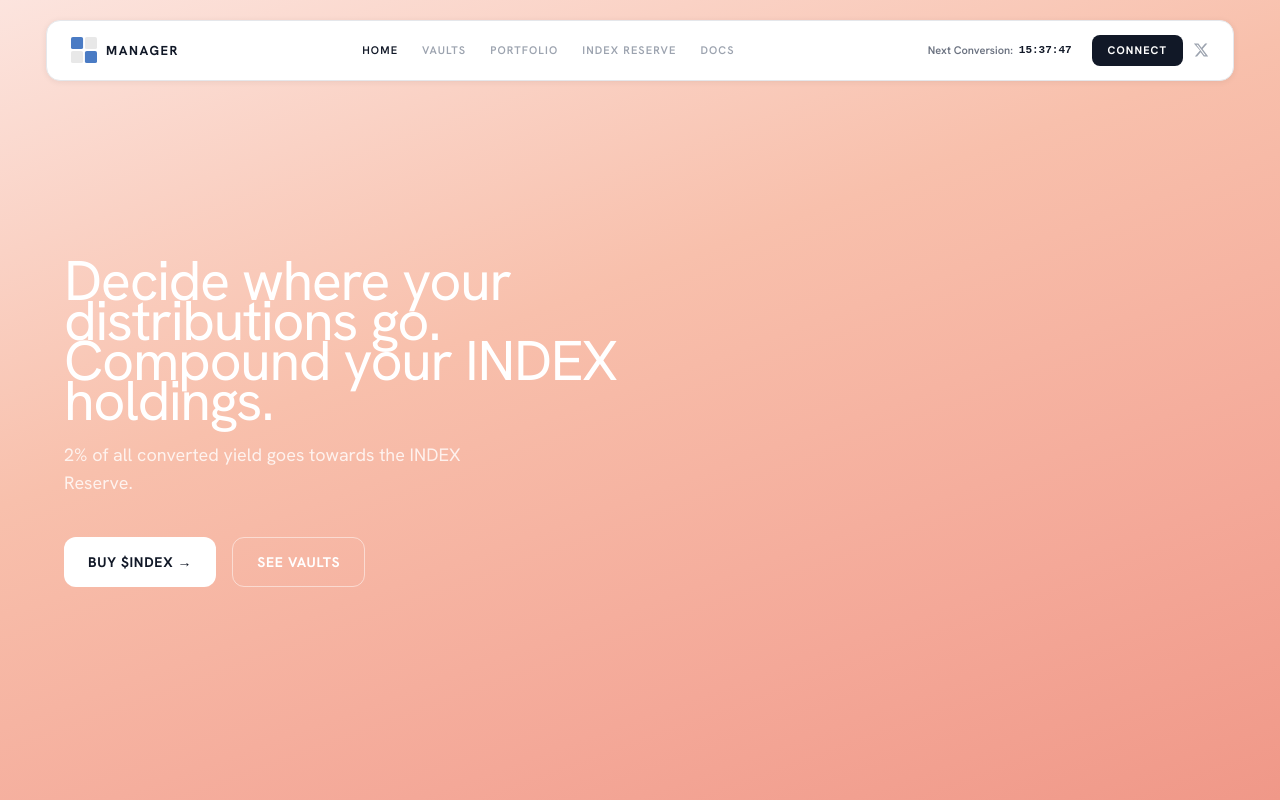
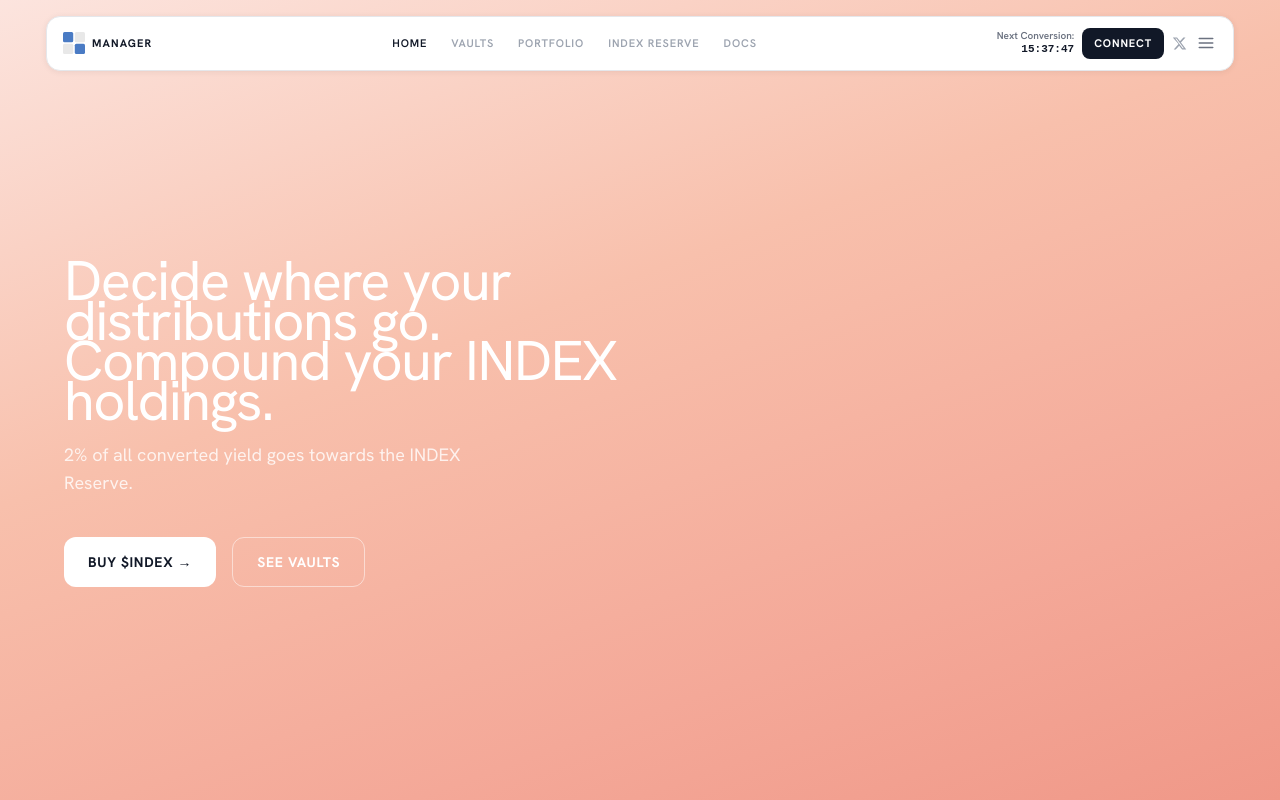
Before and after one commit to pepper-mt4u/the-manager, a React (Vite) app: page / in a window 1280 px wide. Shown: the top 800 px of the page. Built offline with nearby package versions, Linux system fonts and the light colour scheme.

Commit message:
Mobile nav: hamburger menu, 2-line countdown, smaller logo, smaller logo text; reduced mobile spacing

```diff
--- a/src/components/Navbar.jsx
+++ b/src/components/Navbar.jsx
@@ -3,7 +3,7 @@ import { useEffect, useState, useRef } from 'react'
 
 function ManagerLogo() {
   return (
-    <svg width="26" height="26" viewBox="0 0 28 28" fill="none">
+    <svg width="22" height="22" viewBox="0 0 28 28" fill="none">
       <rect x="0" y="0" width="13" height="13" rx="2" fill="#4A7BC4" />
       <rect x="15" y="0" width="13" height="13" rx="2" fill="#E8E8E8" />
       <rect x="0" y="15" width="13" height="13" rx="2" fill="#E8E8E8" />
@@ -14,8 +14,27 @@ function ManagerLogo() {
 
 function XIcon() {
   return (
-    <svg width="16" height="16" viewBox="0 0 24 24" fill="currentColor">
+    <svg width="15" height="15" viewBox="0 0 24 24" fill="currentColor">
       <path d="M18.244 2.25h3.308l-7.227 8.26 8.502 11.24H16.17l-4.714-6.231-5.401 6.231H2.744l7.73-8.835L1.254 2.25H8.08l4.713 6.231zm-1.161 17.52h1.833L7.084 4.126H5.117z" />
+    </svg>
+  )
+}
+
+function MenuIcon() {
+  return (
+    <svg width="18" height="18" viewBox="0 0 24 24" fill="none" stroke="currentColor" strokeWidth="2" strokeLinecap="round">
+      <line x1="3" y1="6" x2="21" y2="6" />
+      <line x1="3" y1="12" x2="21" y2="12" />
+      <line x1="3" y1="18" x2="21" y2="18" />
+    </svg>
+  )
+}
+
+function CloseIcon() {
+  return (
+    <svg width="18" height="18" viewBox="0 0 24 24" fill="none" stroke="currentColor" strokeWidth="2" strokeLinecap="round">
+      <line x1="18" y1="6" x2="6" y2="18" />
+      <line x1="6" y1="6" x2="18" y2="18" />
     </svg>
   )
 }
@@ -49,22 +68,28 @@ function Countdown() {
 }
 
 const navLinks = [
-  { label: 'HOME', path: '/' },
-  { label: 'VAULTS', path: '/vaults' },
-  { label: 'PORTFOLIO', path: '/portfolio' },
-  { label: 'INDEX RESERVE', path: '/index-reserve' },
-  { label: 'DOCS', path: '/docs' },
+  { label: 'Home', path: '/' },
+  { label: 'Vaults', path: '/vaults' },
+  { label: 'Portfolio', path: '/portfolio' },
+  { label: 'Index Reserve', path: '/index-reserve' },
+  { label: 'Docs', path: '/docs' },
 ]
 
 export default function Navbar() {
   const location = useLocation()
   const isActive = (path) => location.pathname === path
   const [collapsed, setCollapsed] = useState(false)
+  const [mobileMenuOpen, setMobileMenuOpen] = useState(false)
   const lastScrollY = useRef(0)
 
   useEffect(() => {
     const onScroll = () => {
       const currentY = window.scrollY
+      // Only collapse on desktop
+      if (window.innerWidth < 1024) {
+        lastScrollY.current = currentY
+        return
+      }
       if (currentY > lastScrollY.current && currentY > 80) {
         setCollapsed(true)
       } else if (currentY < lastScrollY.current) {
@@ -76,48 +101,48 @@ export default function Navbar() {
     return () => window.removeEventListener('scroll', onScroll)
   }, [])
 
+  // Close mobile menu on route change
+  useEffect(() => { setMobileMenuOpen(false) }, [location.pathname])
+
   return (
     <nav
       style={{
         position: 'fixed',
-        top: '20px',
+        top: '16px',
         left: '50%',
         transform: 'translateX(-50%)',
         zIndex: 50,
-        /* width transitions between a fixed px (collapsed) and a calc (expanded) */
         width: collapsed ? '180px' : 'calc(100% - 1.5rem)',
         maxWidth: collapsed ? '180px' : '1188px',
         transition: 'width 0.55s cubic-bezier(0.22, 1, 0.36, 1), max-width 0.55s cubic-bezier(0.22, 1, 0.36, 1)',
       }}
     >
+      {/* Main pill */}
       <div
         style={{
           backgroundColor: 'white',
           border: '1px solid #e5e7eb',
           boxShadow: '0 1px 6px rgba(0,0,0,0.07)',
           borderRadius: '14px',
-          padding: '14px 24px',
+          padding: '11px 16px',
           display: 'flex',
           alignItems: 'center',
           justifyContent: collapsed ? 'center' : 'space-between',
           overflow: 'hidden',
-          transition: 'justify-content 0s',
+          gap: '8px',
         }}
       >
-        {/* Logo — always visible */}
-        <Link
-          to="/"
-          style={{ display: 'flex', alignItems: 'center', gap: '9px', flexShrink: 0, textDecoration: 'none' }}
-        >
+        {/* Logo */}
+        <Link to="/" style={{ display: 'flex', alignItems: 'center', gap: '7px', flexShrink: 0, textDecoration: 'none' }}>
           <ManagerLogo />
-          <span style={{ fontWeight: 700, fontSize: '13px', letterSpacing: '0.12em', color: '#111827', textTransform: 'uppercase' }}>
+          <span style={{ fontWeight: 700, fontSize: '11px', letterSpacing: '0.10em', color: '#111827', textTransform: 'uppercase' }}>
             Manager
           </span>
         </Link>
 
-        {/* Centre links */}
+        {/* Desktop centre links */}
         <div
-          className="hidden md:flex items-center gap-6"
+          className="hidden lg:flex items-center gap-6"
           style={{
             opacity: collapsed ? 0 : 1,
             maxWidth: collapsed ? 0 : '700px',
@@ -131,66 +156,108 @@ export default function Navbar() {
               key={path}
               to={path}
               style={{
-                fontSize: '11px',
-                fontWeight: 600,
-                letterSpacing: '0.1em',
-                whiteSpace: 'nowrap',
-                color: isActive(path) ? '#111827' : '#9ca3af',
+                fontSize: '11px', fontWeight: 600, letterSpacing: '0.08em',
+                whiteSpace: 'nowrap', color: isActive(path) ? '#111827' : '#9ca3af',
                 textDecoration: 'none',
               }}
               onMouseEnter={e => { if (!isActive(path)) e.target.style.color = '#374151' }}
               onMouseLeave={e => { if (!isActive(path)) e.target.style.color = '#9ca3af' }}
             >
-              {label}
+              {label.toUpperCase()}
             </Link>
           ))}
         </div>
 
         {/* Right controls */}
         <div
-          className="flex items-center"
           style={{
-            gap: '10px',
+            display: 'flex', alignItems: 'center', gap: '8px',
             opacity: collapsed ? 0 : 1,
-            maxWidth: collapsed ? 0 : '420px',
+            maxWidth: collapsed ? 0 : '500px',
             overflow: 'hidden',
             transition: 'opacity 0.25s ease, max-width 0.55s cubic-bezier(0.22, 1, 0.36, 1)',
             pointerEvents: collapsed ? 'none' : 'auto',
             flexShrink: 0,
           }}
         >
-          <div style={{
-            display: 'flex', alignItems: 'center', gap: '6px',
-            padding: '5px 10px', whiteSpace: 'nowrap',
-          }}>
-            <span style={{ fontSize: '11px', fontWeight: 600, color: '#6b7280' }}>Next Conversion:</span>
+          {/* Countdown — 2 lines */}
+          <div style={{ display: 'flex', flexDirection: 'column', alignItems: 'flex-end', lineHeight: 1.25 }}>
+            <span style={{ fontSize: '10px', fontWeight: 600, color: '#6b7280', whiteSpace: 'nowrap' }}>Next Conversion:</span>
             <span style={{ fontSize: '11px', fontWeight: 700, color: '#111827', fontFamily: 'monospace' }}>
               <Countdown />
             </span>
           </div>
 
+          {/* Connect */}
           <button
             style={{
               backgroundColor: '#111827', color: 'white',
-              fontSize: '11px', fontWeight: 700, letterSpacing: '0.1em',
-              padding: '7px 16px', borderRadius: '8px', border: 'none',
-              cursor: 'pointer', whiteSpace: 'nowrap',
+              fontSize: '11px', fontWeight: 700, letterSpacing: '0.08em',
+              padding: '7px 12px', borderRadius: '8px', border: 'none',
+              cursor: 'pointer', whiteSpace: 'nowrap', flexShrink: 0,
             }}
             onClick={() => alert('Wallet connection coming soon.')}
           >
             CONNECT
           </button>
 
+          {/* X — hidden on mobile */}
           <a
             href="https://x.com/TheManagerFi"
             target="_blank"
             rel="noopener noreferrer"
-            style={{ color: '#9ca3af', display: 'flex', alignItems: 'center' }}
+            className="hidden sm:flex"
+            style={{ color: '#9ca3af', alignItems: 'center' }}
           >
             <XIcon />
           </a>
+
+          {/* Hamburger — mobile only */}
+          <button
+            className="lg:hidden"
+            onClick={() => setMobileMenuOpen(o => !o)}
+            style={{ color: '#6b7280', background: 'none', border: 'none', cursor: 'pointer', display: 'flex', alignItems: 'center', padding: '2px' }}
+            aria-label="Menu"
+          >
+            {mobileMenuOpen ? <CloseIcon /> : <MenuIcon />}
+          </button>
         </div>
       </div>
+
+      {/* Mobile accordion menu */}
+      {mobileMenuOpen && (
+        <div
+          className="lg:hidden"
+          style={{
+            marginTop: '8px',
+            backgroundColor: 'white',
+            border: '1px solid #e5e7eb',
+            borderRadius: '14px',
+            boxShadow: '0 4px 20px rgba(0,0,0,0.08)',
+            overflow: 'hidden',
+          }}
+        >
+          {navLinks.map(({ label, path }, i) => (
+            <Link
+              key={path}
+              to={path}
+              onClick={() => setMobileMenuOpen(false)}
+              style={{
+                display: 'block',
+                padding: '13px 20px',
+                fontSize: '13px',
+                fontWeight: isActive(path) ? 700 : 500,
+                color: isActive(path) ? '#111827' : '#6b7280',
+                textDecoration: 'none',
+                borderBottom: i < navLinks.length - 1 ? '1px solid #f3f4f6' : 'none',
+                letterSpacing: '0.04em',
+              }}
+            >
+              {label}
+            </Link>
+          ))}
+        </div>
+      )}
     </nav>
   )
 }
--- a/src/pages/Home.jsx
+++ b/src/pages/Home.jsx
@@ -160,7 +160,7 @@ export default function Home() {
             <h1 className="text-3xl sm:text-4xl lg:text-[56px] font-normal leading-[1.1] tracking-tight mb-5 max-w-xl">
               Decide where your distributions go.<br />Compound your INDEX holdings.
             </h1>
-            <p className="text-white/80 text-base sm:text-lg mb-10 max-w-md leading-relaxed">
+            <p className="text-white/80 text-base sm:text-lg mb-5 sm:mb-10 max-w-md leading-relaxed">
               2% of all converted yield goes towards the INDEX Reserve.
             </p>
             <div className="flex flex-wrap gap-4">
@@ -188,7 +188,7 @@ export default function Home() {
       </section>
 
       {/* Process */}
-      <section className="py-24 px-6 bg-gray-50">
+      <section className="py-12 lg:py-24 px-5 sm:px-6 bg-gray-50">
         <div className="max-w-5xl mx-auto">
           <h2 className="text-3xl font-black text-gray-900 mb-2">How The Manager Works</h2>
           <p className="text-gray-500 mb-12 text-sm">A yield layer built on top of The Index protocol.</p>
@@ -208,9 +208,9 @@ export default function Home() {
       </section>
 
       {/* Vaults preview */}
-      <section className="py-24 px-6">
+      <section className="py-12 lg:py-24 px-5 sm:px-6">
         <div className="max-w-5xl mx-auto">
-          <div className="flex flex-col sm:flex-row sm:items-end justify-between mb-12 gap-4">
+          <div className="flex flex-col sm:flex-row sm:items-end justify-between mb-8 sm:mb-12 gap-4">
             <div>
               <h2 className="text-3xl font-black text-gray-900 mb-2">Choose Your Strategy</h2>
               <p className="text-gray-500 text-sm">Deposit once. The Manager handles the rest.</p>
@@ -245,7 +245,7 @@ export default function Home() {
       </section>
 
       {/* CTA banner */}
-      <section className="py-20 px-6">
+      <section className="py-10 lg:py-20 px-5 sm:px-6">
         <div className="max-w-5xl mx-auto">
           <div className="hero-gradient rounded-3xl px-10 py-14 text-center text-white">
             <h2 className="text-4xl sm:text-5xl font-black mb-4 tracking-tight">
```
